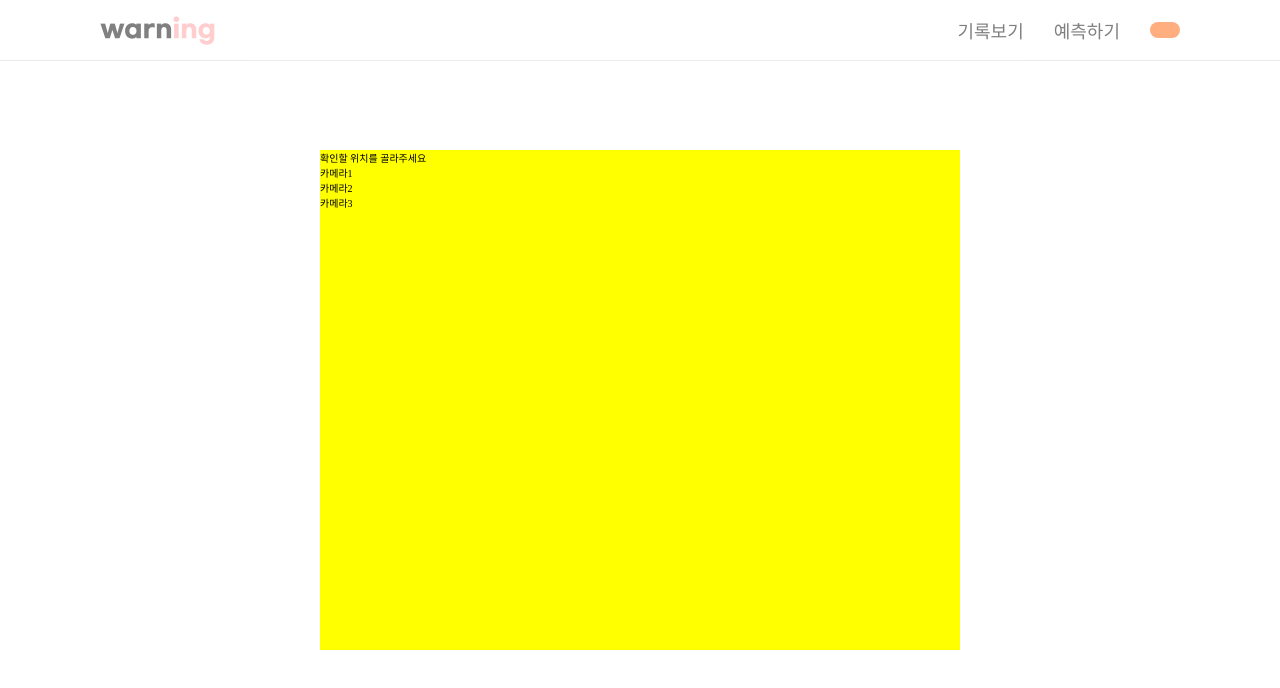
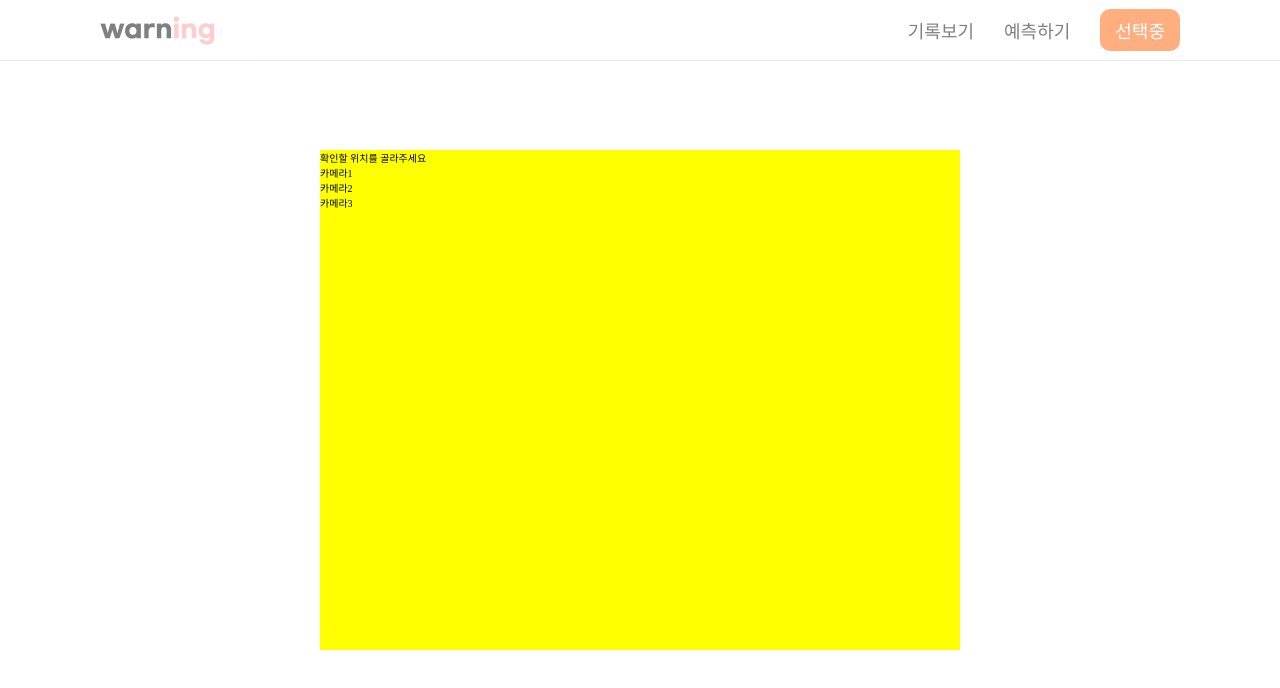
Before and after one commit to dajaedaneung/front, a React (Create React App) app: page / in a window 1280 px wide. Shown: the top 688 px of the page. Built offline with nearby package versions, Linux system fonts and the light colour scheme.

Commit message:
add:머했더라

```diff
--- a/src/components/header/header.tsx
+++ b/src/components/header/header.tsx
@@ -45,7 +45,9 @@ const Header = () => {
       <Menu>
         <Item>기록보기</Item>
         <Item>예측하기</Item>
-        <Button onClick={openModalHandler}>{camera.name}</Button>
+        <Button onClick={openModalHandler}>
+          {selectModal.isOpen ? "선택중" : camera.name}
+        </Button>
       </Menu>
     </HeaderBlock>
   );
```
